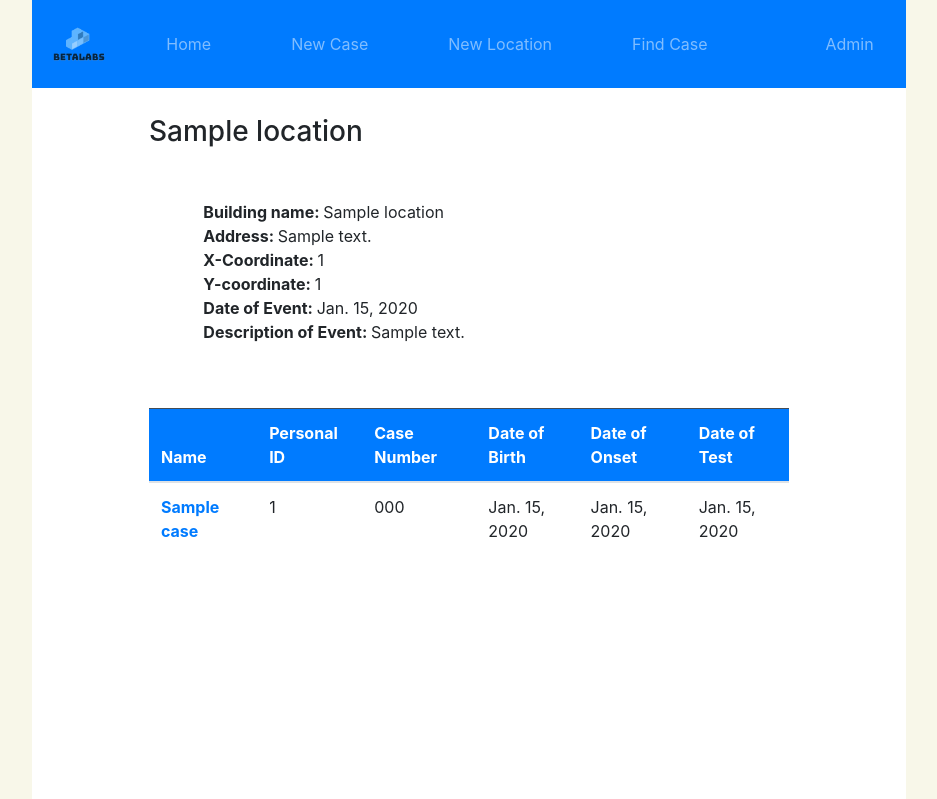
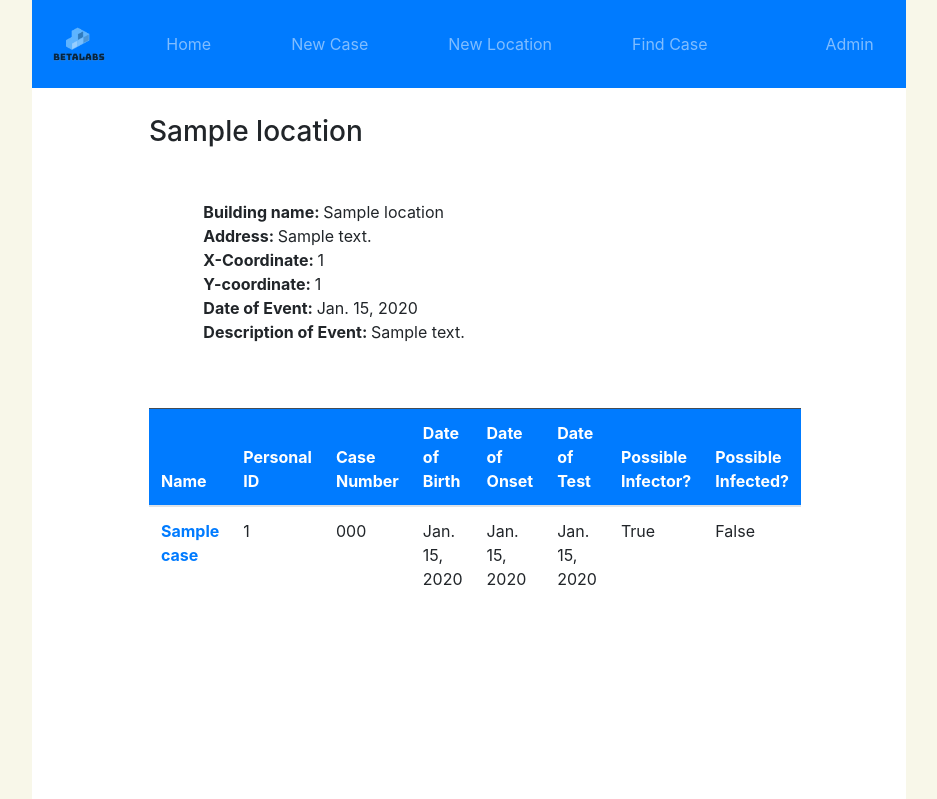
Before and after one commit to santiago-mooser/COMP3297, a Django app: a page that uses templates/pages/location_details.html in a window 1280 px wide. Shown: the top 799 px of the page, without its empty margins (171-1108 px from the left). Run offline with Django 3.2, Linux system fonts and the light colour scheme; a user stored in the database is signed in; tables that the repository leaves empty hold one stand-in row (values such as "Sample post"); parts of the project's set-up code (start-up, migrations or seed data) failed here and were passed over; some libraries are stand-ins or nearby versions.

Commit message:
feat(template): new columns for infector/infected

```diff
--- a/templates/pages/location_details.html
+++ b/templates/pages/location_details.html
@@ -59,6 +59,8 @@
                     <th scope="col">Date of Birth</th>
                     <th scope="col">Date of Onset</th>
                     <th scope="col">Date of Test</th>
+                    <th scope="col">Possible Infector?</th>
+                    <th scope="col">Possible Infected?</th>
                 </tr>
 
                 </thead>
@@ -73,6 +75,8 @@
                             <td>{{case.date_of_birth}}</td>
                             <td>{{case.date_of_onset}}</td>
                             <td>{{case.date_of_test}}</td>
+                            <td>{{case.is_possible_infector}}</td>
+                            <td>{{case.is_possible_infected}}</td>
                         </tr>
                     {% endfor %}
 
```
